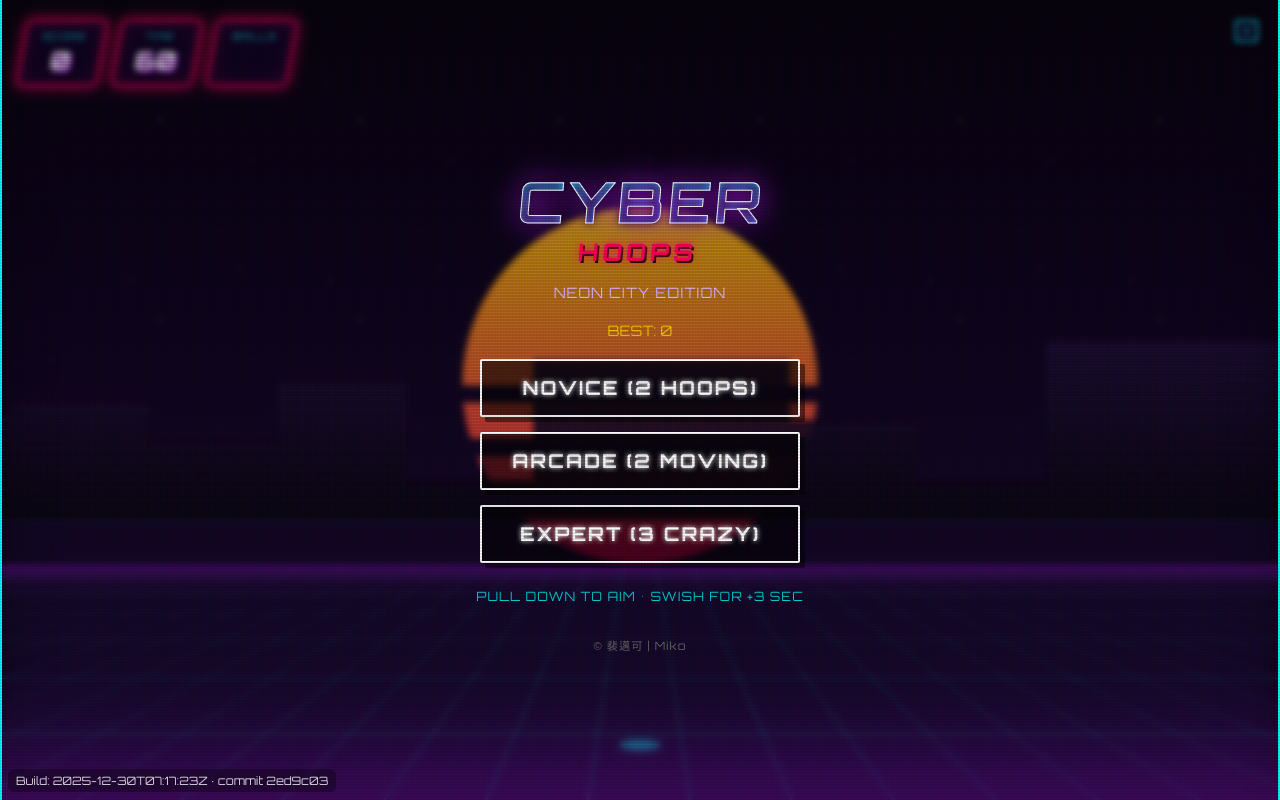
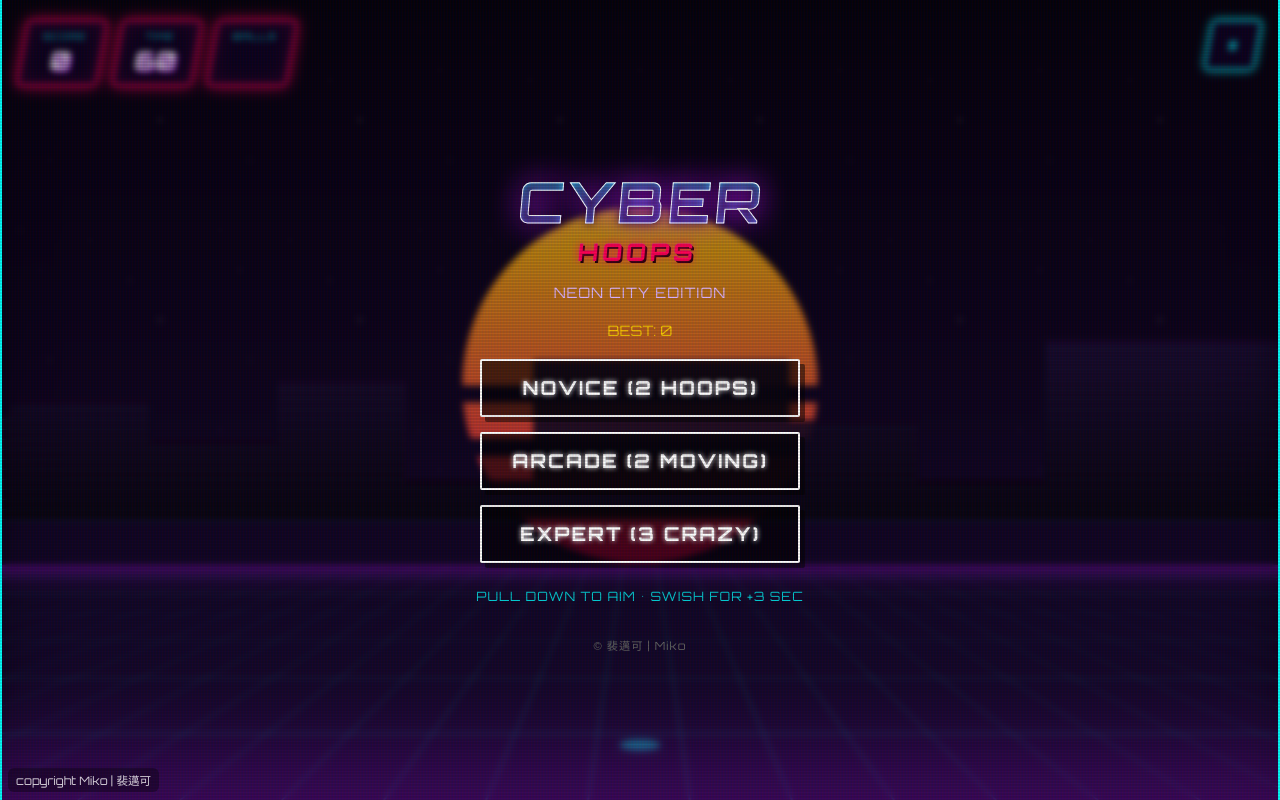
Before and after one commit to s24113333-miko/Shooting-ball-game, a plain HTML site: page index.html in a window 1280 px wide. Shown: the top 800 px of the page. Drawn offline with Linux system fonts and the light colour scheme.

Commit message:
fix: make pause button clickable; update build-info text

```diff
--- a/index.html
+++ b/index.html
@@ -258,6 +258,11 @@
             pointer-events: none;
             opacity: 0.95;
         }
+
+        #pause-btn {
+            background: rgba(13, 2, 33, 0.9);
+            border: 2px solid var(--retro-cyan);
+            color: var(--retro-cyan);
             width: 50px;
             height: 50px;
             display: flex;
@@ -273,6 +278,7 @@
             padding: 0;
             transform: skew(-10deg);
         }
+
         #pause-btn:hover { background: var(--retro-cyan); color: #000; box-shadow: 0 0 20px var(--retro-cyan); }
 
         /* Ball Rack UI */
@@ -482,7 +488,7 @@
     </style>
 </head>
 <body>
-    <div id="build-info">Build: 2025-12-30T07:17:23Z · commit 2ed9c03</div>
+    <div id="build-info">copyright Miko | 裴邁可</div>
 
     <!-- Retro Background Layers -->
     <div class="retro-bg"></div>
```
